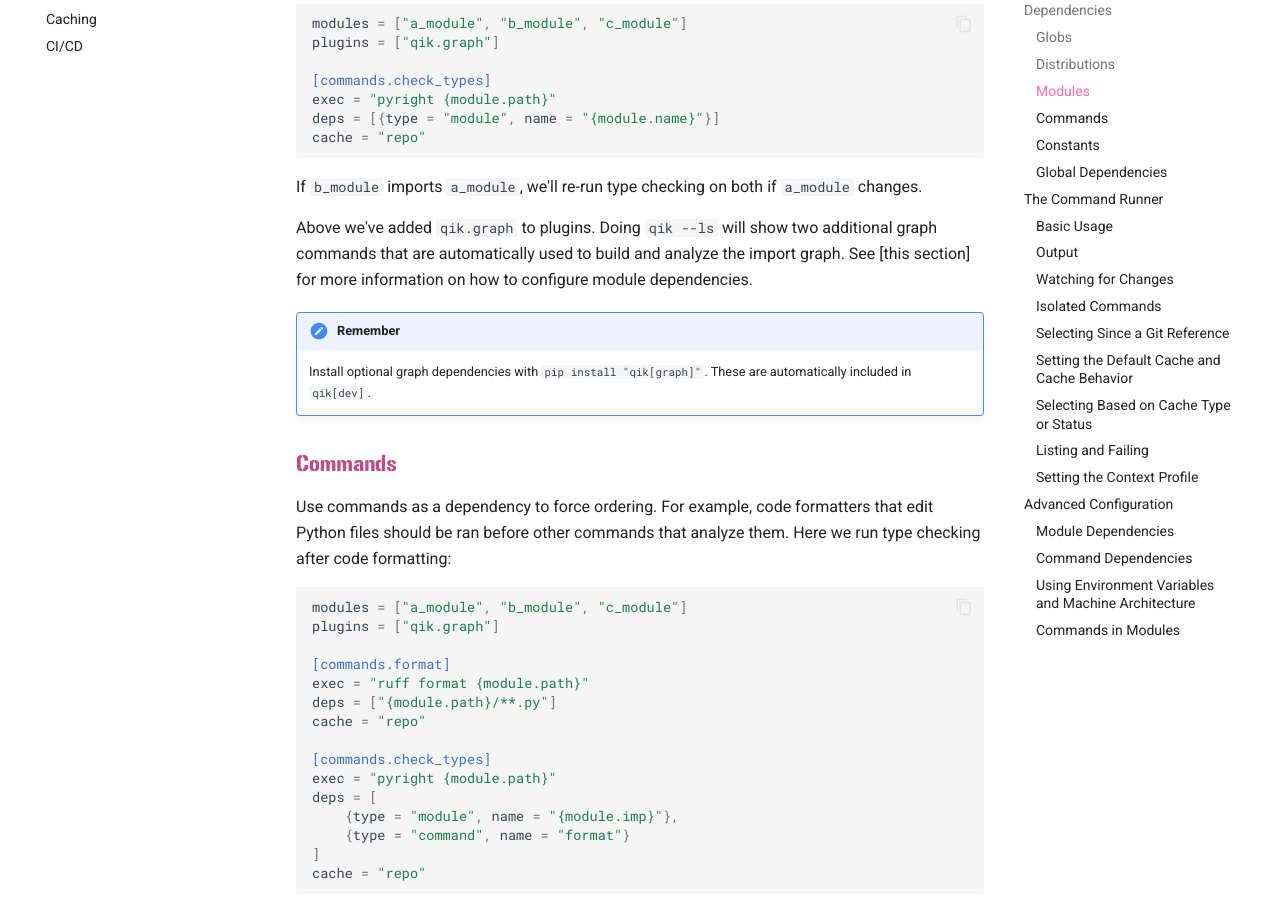
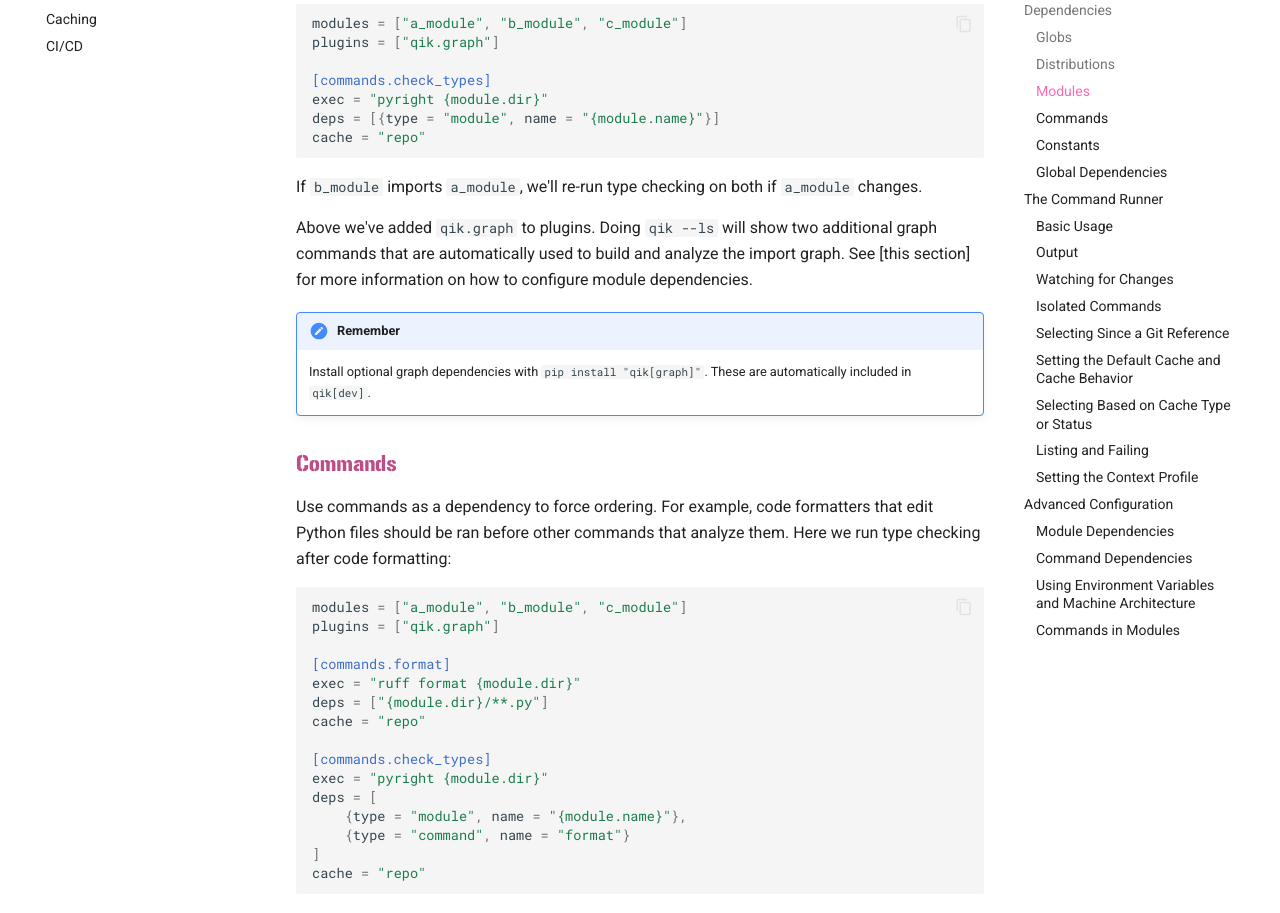
Before and after one commit to Opus10/qik, an MkDocs documentation site: the page built from docs/commands.md, in a window 1280 px wide and 1400 px high, scrolled down 2082 px. Shown: the part 170-1083 px from the top of the window. Built offline with MkDocs 1.6.1 and Material for MkDocs 9.7.7, drawn with Linux system fonts in a browser that asks for light colours; emoji names are drawn with the system emoji font; comment, search, counter and statistics services are not loaded; some of the changed text lies outside the part shown.

````diff
--- a/docs/commands.md
+++ b/docs/commands.md
@@ -82,7 +82,7 @@ modules = ["a_module", "b_module", "c_module"]
 plugins = ["qik.graph"]
 
 [commands.check_types]
-exec = "pyright {module.path}"
+exec = "pyright {module.dir}"
 deps = [{type = "module", name = "{module.name}"}]
 cache = "repo"
 ```
@@ -104,14 +104,14 @@ modules = ["a_module", "b_module", "c_module"]
 plugins = ["qik.graph"]
 
 [commands.format]
-exec = "ruff format {module.path}"
-deps = ["{module.path}/**.py"]
+exec = "ruff format {module.dir}"
+deps = ["{module.dir}/**.py"]
 cache = "repo"
 
 [commands.check_types]
-exec = "pyright {module.path}"
+exec = "pyright {module.dir}"
 deps = [
-    {type = "module", name = "{module.imp}"},
+    {type = "module", name = "{module.name}"},
     {type = "command", name = "format"}
 ]
 cache = "repo"
@@ -253,7 +253,7 @@ modules = ["a_module", "b_module", "c_module"]
 plugins = ["qik.graph"]
 
 [commands.test]
-exec = "pytest {module.path}"
+exec = "pytest {module.dir}"
 deps = [{type = "module", name = "{module.name}"}]
 
 [commands.coverage]
````
Also changed, not shown: docs/cookbook.md (added, +138 -0 lines), docs/guide.md (+3 -3 lines).
